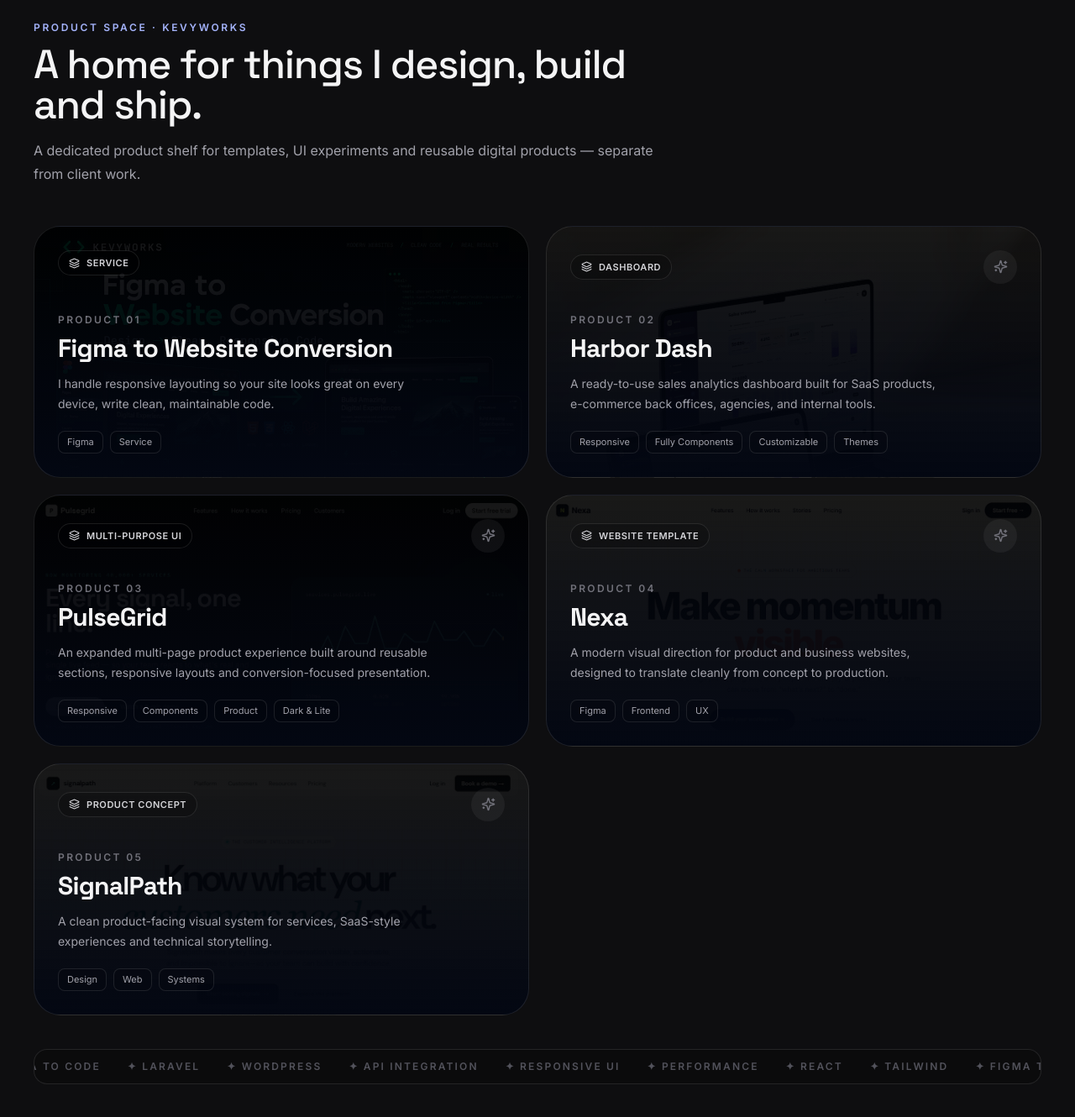
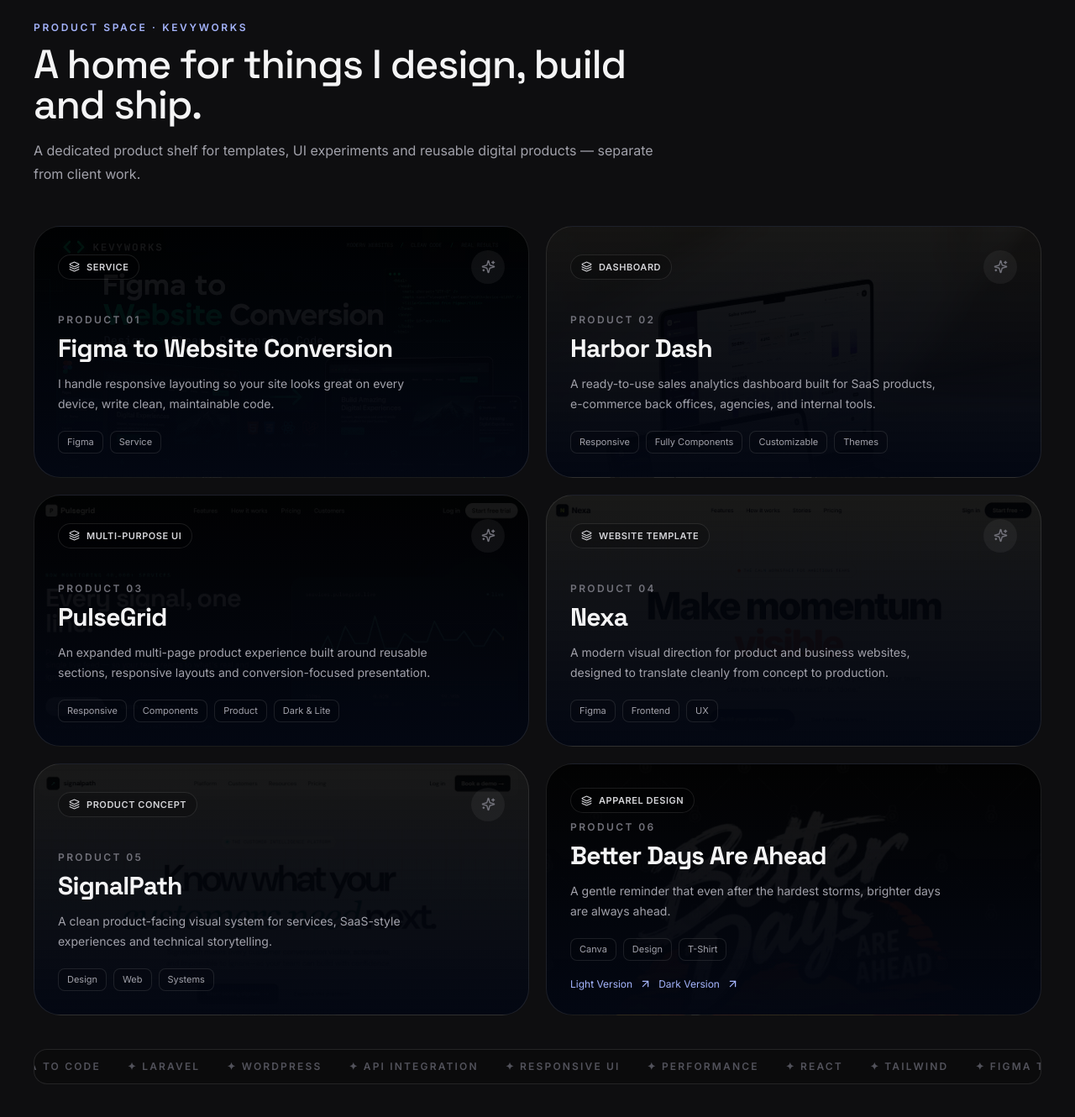
Before and after one commit to kevyworks/kevyworks.github.io, a React (Vite) app: page / in a window 1280 px wide. Shown: the part 2104-3434 px from the top of the page at 84% size. Built offline with nearby package versions, Linux system fonts and the light colour scheme.

Commit message:
Added New Product

```diff
--- a/src/components/Products.tsx
+++ b/src/components/Products.tsx
@@ -1,4 +1,4 @@
-import { ExternalLink, Layers3, Sparkles } from "lucide-react";
+import { ExternalLink, Layers3, Sparkles, ShoppingBag, ArrowUpRight } from "lucide-react";
 import { products } from "../data/content";
 import SectionHeading from "./SectionHeading";
 
@@ -23,10 +23,11 @@ export default function Products() {
                   <span className="inline-flex border border-white/10 items-center gap-2 rounded-full bg-black/20 px-3 py-1.5 text-[11px] font-semibold uppercase tracking-wider text-zinc-300">
                     <Layers3 size={13} /> {product.type}
                   </span>
-                  {product.productLink && product.href &&
-                  <a href={product.href} rel="noreferrer" target="_blank" title="Preview" className="grid w-10 h-10 transition rounded-full place-items-center bg-white/5 group-hover:bg-white group-hover:text-zinc-950">
-                    <Sparkles size={17} className="transition text-zinc-500 group-hover:text-black" />
-                  </a>}
+                  {product.href &&
+                    <a href={product.href} rel="noreferrer" target="_blank" title="Preview/Details" className="grid w-10 h-10 transition rounded-full place-items-center bg-white/5 group-hover:bg-white group-hover:text-zinc-950">
+                      <Sparkles size={17} className="transition text-zinc-500 group-hover:text-black" />
+                    </a>
+                  }
                 </div>
                 <div>
                   <p className="text-xs font-semibold uppercase tracking-[.2em] text-zinc-500">Product 0{i + 1}</p>
@@ -35,6 +36,13 @@ export default function Products() {
                   <div className="flex flex-wrap gap-2 mt-5">
                     {product.tags.map(tag => <span key={tag} className="rounded-lg border border-white/10 bg-black/10 px-2.5 py-1 text-[11px] text-zinc-400">{tag}</span>)}
                   </div>
+                  {product.links &&
+                    <div className="flex gap-2">
+                    { product.links.map((link, li) => (
+                      <a key={li} href={link.href} rel="noreferrer" target="_blank" className="inline-flex items-center gap-2 mt-5 text-xs font-normal text-indigo-300">{link.label} <ArrowUpRight size={15} /></a>
+                    ))}
+                    </div>
+                  }
                 </div>
               </div>
             </a>
--- a/src/data/portfolio.json
+++ b/src/data/portfolio.json
@@ -74,6 +74,28 @@
       "image": "assets/signalpath.png",
       "href": "https://kevyworks.com/assets/signalpath-full.webp",
       "productLink": "https://contra.com/products/LbmMtWW3-signalpath-marketing-landing-page-template"
+    },
+    {
+      "name": "Better Days Are Ahead",
+      "type": "Apparel Design",
+      "description": "A gentle reminder that even after the hardest storms, brighter days are always ahead.",
+      "tags": [
+        "Canva",
+        "Design",
+        "T-Shirt"
+      ],
+      "image": "assets/betterdaysahead.jpg",
+      "productLink": "https://www.teepublic.com/user/kevyworks",
+      "links": [
+        {
+          "label": "Light Version",
+          "href": "https://www.teepublic.com/t-shirt/100659462-better-days-are-ahead-vintage-mountain-sunset"
+        },
+        {
+          "label": "Dark Version",
+          "href": "https://www.teepublic.com/t-shirt/100659461-better-days-are-ahead-vintage-mountain-sunset"
+        }
+      ]
     }
   ],
   "education": [
```
Also changed, not shown: public/assets/betterdaysahead.jpg (added).
